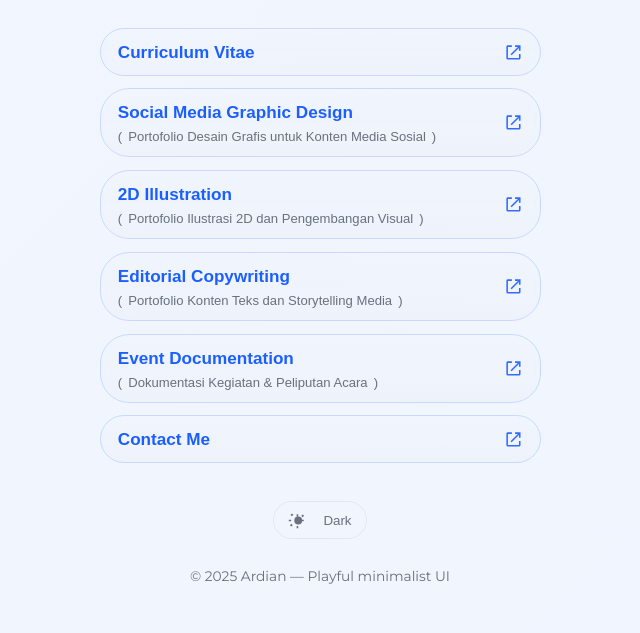
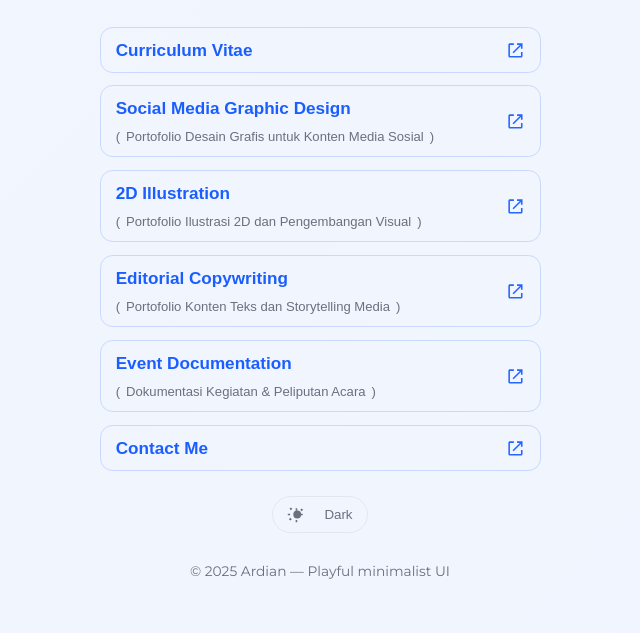
Before and after one commit to ardian-ars/portofolio, a plain HTML site: page index.html in a window 1280 px wide. Shown: the part 233-866 px from the top of the page, without its empty margins (320-960 px from the left). Drawn offline with Linux system fonts and the light colour scheme.

Commit message:
Update index.html

```diff
--- a/index.html
+++ b/index.html
@@ -4,41 +4,43 @@
 <meta charset="utf-8" />
 <meta name="viewport" content="width=device-width,initial-scale=1,viewport-fit=cover" />
 <title>Ardian Aryasena - Menu</title>
-
 <link href="https://fonts.googleapis.com/css2?family=Montserrat:wght@300;400;600;700&display=swap" rel="stylesheet">
-
 <style>
   :root{
-    --scale: 1.05; /* skala global +5% */
+    --scale: 1.05; /* global scale +5% */
     --accent: #1b5eff;
     --accent-pressed: #0f47d1;
-    --soft: rgba(27,94,255,0.12);
-    --glass: rgba(255,255,255,0.02);
-    --text-dark: #0f1720;
-    --muted-dark: rgba(17,24,39,0.6);
-    --light-bg1: #f6f8fc;
-    --light-bg2: #eef4ff;
-    --dark-bg1: #0b1220;
-    --dark-bg2: #101b33;
+    --bg-light-1: #f6f8fc;
+    --bg-light-2: #eef4ff;
+    --bg-dark-1: #0b1220;
+    --bg-dark-2: #101b33;
+    --text-light: #111827;
+    --text-dark: #e8eef6;
+    --muted-light: rgba(17,24,39,0.6);
+    --muted-dark: rgba(230,237,243,0.85);
+    --btn-border-light: rgba(27,94,255,0.18);
+    --btn-border-dark: rgba(255,255,255,0.12);
   }
 
-  /* default open in light mode */
+  /* default open in light */
   body.light{
-    --bg1: var(--light-bg1);
-    --bg2: var(--light-bg2);
+    --bg1: var(--bg-light-1);
+    --bg2: var(--bg-light-2);
+    --text: var(--text-light);
+    --muted: var(--muted-light);
+    --btn-border: var(--btn-border-light);
+  }
+
+  body:not(.light){
+    --bg1: var(--bg-dark-1);
+    --bg2: var(--bg-dark-2);
     --text: var(--text-dark);
     --muted: var(--muted-dark);
-  }
-  /* dark fallback */
-  body:not(.light){
-    --bg1: var(--dark-bg1);
-    --bg2: var(--dark-bg2);
-    --text: #e8eef6;
-    --muted: rgba(230,237,243,0.85);
+    --btn-border: var(--btn-border-dark);
   }
 
-  /* stable vertical centering on mobile */
-  html, body { height:100dvh; }
+  /* stable centering on mobile */
+  html,body { height:100dvh; }
 
   body{
     margin:0;
@@ -47,238 +49,234 @@
     align-items:center;
     justify-content:center;
     padding: calc(22px * var(--scale));
-    font-family: "Montserrat", system-ui, -apple-system, "Segoe UI", Roboto, "Helvetica Neue", Arial;
+    font-family:"Montserrat", system-ui, -apple-system, "Segoe UI", Roboto, "Helvetica Neue", Arial;
     background: linear-gradient(135deg, var(--bg1), var(--bg2));
-    background-size:240% 240%;
+    background-size:260% 260%;
     animation: bgShift 16s ease infinite;
     color:var(--text);
     -webkit-font-smoothing:antialiased;
     -moz-osx-font-smoothing:grayscale;
-    overflow:hidden;
+    overflow-x:hidden;
+    touch-action: manipulation;
     -webkit-tap-highlight-color: transparent;
-    touch-action: manipulation;
   }
   @keyframes bgShift{0%{background-position:0% 50%}50%{background-position:100% 50%}100%{background-position:0% 50%}}
 
-  /* ornaments (soft) */
-  .orb{ position:absolute; width:320px; height:320px; border-radius:50%; filter:blur(120px); opacity:0.26; z-index:0; pointer-events:none; mix-blend-mode:screen; }
-  .orb.one{ background: linear-gradient(135deg, rgba(27,94,255,0.95), rgba(255,255,255,0.06)); top:-110px; left:-80px; animation: float1 10s ease-in-out infinite; }
+  /* subtle background orbs */
+  .orb{ position:absolute; width:320px; height:320px; border-radius:50%; filter:blur(120px); opacity:0.24; z-index:0; pointer-events:none; mix-blend-mode:screen; }
+  .orb.one{ background: linear-gradient(135deg, rgba(27,94,255,0.95), rgba(255,255,255,0.06)); top:-100px; left:-80px; animation: float1 10s ease-in-out infinite; }
   .orb.two{ background: linear-gradient(135deg, rgba(255,102,196,0.92), rgba(255,255,255,0.04)); right:-100px; bottom:-80px; animation: float2 11s ease-in-out infinite; }
   @keyframes float1{0%{transform:translateY(0)}50%{transform:translateY(-20px)}100%{transform:translateY(0)}}
   @keyframes float2{0%{transform:translateY(0)}50%{transform:translateY(-14px)}100%{transform:translateY(0)}}
 
-  /* container center */
-  .wrap{ width:100%; max-width:800px; text-align:center; position:relative; z-index:6; display:flex; flex-direction:column; align-items:center; justify-content:center; gap: calc(12px * var(--scale)); padding: calc(10px * var(--scale)); box-sizing:border-box; }
+  .wrap{
+    width:100%;
+    max-width:820px;
+    text-align:center;
+    position:relative;
+    z-index:6;
+    display:flex;
+    flex-direction:column;
+    align-items:center;
+    justify-content:center;
+    gap: calc(12px * var(--scale));
+    padding: calc(10px * var(--scale));
+    box-sizing:border-box;
+  }
 
-  /* profile picture */
   .pfp{
     width: calc(110px * var(--scale));
     height: calc(110px * var(--scale));
     border-radius:50%;
     object-fit:cover;
+    margin:0;
     box-shadow: 0 18px 42px rgba(6,10,25,0.12), 0 4px 12px rgba(0,0,0,0.08);
-    animation: popIn 480ms cubic-bezier(.2,.9,.2,1);
+    animation: popIn 520ms cubic-bezier(.2,.9,.2,1);
     will-change: transform, box-shadow;
   }
-  @keyframes popIn{from{transform:scale(.96);opacity:0}to{transform:scale(1);opacity:1}}
+  @keyframes popIn{ from{transform:scale(.96);opacity:0} to{transform:scale(1);opacity:1} }
 
   .title{ font-size: calc(1.36rem * var(--scale)); margin: calc(4px * var(--scale)) 0 0 0; font-weight:700; color:var(--accent); }
   .subtitle{ margin: calc(4px * var(--scale)) 0 calc(8px * var(--scale)) 0; font-size: calc(0.92rem * var(--scale)); color:var(--muted); }
 
-  /* menu vertical */
-  .menu{ margin-top: calc(8px * var(--scale)); width:100%; display:flex; flex-direction:column; gap: calc(12px * var(--scale)); align-items:center; padding: calc(6px * var(--scale)) 0 calc(12px * var(--scale)) 0; }
+  /* menu column: buttons fill width; on mobile use safe margins */
+  .menu{
+    margin-top: calc(8px * var(--scale));
+    width:100%;
+    display:flex;
+    flex-direction:column;
+    gap: calc(12px * var(--scale));
+    align-items:center;
+    padding-bottom: env(safe-area-inset-bottom);
+  }
 
-  /* BUTTON STYLE — like image 1 */
+  /* BUTTON: rectangular with rounded corners (not oval) */
   .menu .btn{
-    display: flex;
+    display:flex;
     align-items:center;
     justify-content: space-between;
-    gap:12px;
-    width:100%;
+    width: calc(100% - 16px);
     max-width: calc(420px * var(--scale));
-    padding: calc(12px * var(--scale)) calc(16px * var(--scale));
-    border-radius: calc(28px * var(--scale)); /* pill */
+    padding: calc(12px * var(--scale)) calc(14px * var(--scale));
+    border-radius: calc(12px * var(--scale)); /* small rounded rectangle */
     background: transparent;
-    border: 1px solid rgba(27,94,255,0.18); /* light blue border */
+    border: 1px solid var(--btn-border);
     color: var(--accent);
-    font-weight:700; /* bold label */
+    font-weight:700;
     font-size: calc(1.02rem * var(--scale));
     cursor:pointer;
+    position:relative;
+    overflow:hidden;
     transition: background 140ms linear, color 140ms linear, box-shadow 140ms linear, transform 110ms ease;
-    position: relative;
-    overflow: hidden;
+    will-change: transform, background, box-shadow;
     -webkit-tap-highlight-color: transparent;
-    will-change: transform, background, box-shadow;
   }
 
-  /* add subtle inset to look like the reference */
-  .menu .btn::before{
-    content: '';
-    position: absolute;
-    inset: 0;
-    border-radius: inherit;
-    background: linear-gradient(180deg, rgba(255,255,255,0.015), rgba(0,0,0,0.01));
-    mix-blend-mode: overlay;
-    pointer-events: none;
+  /* label and description layout */
+  .btn .text-wrap{
+    display:flex;
+    flex-direction:column;
+    align-items:flex-start;
+    gap:6px;
+    text-align:left;
+    width: calc(100% - 40px);
   }
+  .btn .label{ display:block; line-height:1.05; word-break:break-word; white-space:normal; }
+  .btn .desc{ display:block; margin-top:6px; font-size: calc(0.78rem * var(--scale)); font-weight:400; color:var(--muted); }
+  .btn .desc::before{ content:"("; margin-right:6px; } .btn .desc::after{ content:")"; margin-left:6px; }
 
-  /* icon at right (open in new tab) */
+  /* right icon */
   .btn .open-icon{
     width: calc(18px * var(--scale));
     height: calc(18px * var(--scale));
     flex-shrink:0;
-    opacity:0.9;
     color: var(--accent);
-    display:inline-flex;
-    align-items:center;
-    justify-content:center;
+    opacity:0.95;
   }
 
-  /* pressed state like image 2 (filled accent, white text) */
-  .menu .btn.pressed, .menu .btn:active {
+  /* hover / active behavior: change bg and make text white */
+  .menu .btn:hover,
+  .menu .btn:focus,
+  .menu .btn.pressed{
     background: linear-gradient(180deg, var(--accent), var(--accent-pressed));
     color: #fff;
-    box-shadow: 0 12px 30px rgba(15,71,209,0.18);
+    box-shadow: 0 12px 28px rgba(15,71,209,0.12);
     border-color: transparent;
-    transform: translateY(-2px) scale(0.995);
+    transform: translateY(-2px); /* subtle lift */
   }
 
-  /* description (smaller + in parentheses) */
-  .desc{ display:block; font-size: calc(0.78rem * var(--scale)); font-weight:400; color:var(--muted); margin-top:6px; }
-  .desc::before{ content: "("; margin-right:6px; } .desc::after{ content: ")"; margin-left:6px; }
+  /* when button is hovered/pressed, ensure nested text colors change to white */
+  .menu .btn:hover .label,
+  .menu .btn:focus .label,
+  .menu .btn.pressed .label,
+  .menu .btn:hover .desc,
+  .menu .btn:focus .desc,
+  .menu .btn.pressed .desc,
+  .menu .btn:hover .open-icon,
+  .menu .btn:focus .open-icon,
+  .menu .btn.pressed .open-icon{
+    color: #fff;
+    fill: #fff;
+  }
+
+  /* accessible focus outline */
+  .menu .btn:focus{ outline: 3px solid rgba(0,87,255,0.12); outline-offset:4px; }
 
   /* entrance */
   .menu .btn{ opacity:0; transform: translateY(10px) scale(.997); animation: btnIn 420ms ease forwards; }
-  .menu .btn:nth-child(1){ animation-delay: 140ms; }
-  .menu .btn:nth-child(2){ animation-delay: 200ms; }
-  .menu .btn:nth-child(3){ animation-delay: 260ms; }
-  .menu .btn:nth-child(4){ animation-delay: 320ms; }
-  .menu .btn:nth-child(5){ animation-delay: 380ms; }
-  .menu .btn:nth-child(6){ animation-delay: 440ms; }
+  .menu .btn:nth-child(1){ animation-delay: 120ms; }
+  .menu .btn:nth-child(2){ animation-delay: 180ms; }
+  .menu .btn:nth-child(3){ animation-delay: 240ms; }
+  .menu .btn:nth-child(4){ animation-delay: 300ms; }
+  .menu .btn:nth-child(5){ animation-delay: 360ms; }
+  .menu .btn:nth-child(6){ animation-delay: 420ms; }
   @keyframes btnIn{ to{ opacity:1; transform:translateY(0) scale(1);} }
 
   /* mode toggle */
-  #modeBtn{
-    margin-top: calc(12px * var(--scale));
-    padding: calc(8px * var(--scale)) calc(14px * var(--scale));
-    border-radius:999px;
-    background:transparent;
-    border:1px solid rgba(0,0,0,0.06);
-    color:var(--muted);
-    display:inline-flex;
-    align-items:center;
-    gap:10px;
-    cursor:pointer;
-    transition: transform 120ms ease, color 120ms;
-  }
+  #modeBtn{ margin-top: calc(12px * var(--scale)); padding: calc(8px * var(--scale)) calc(14px * var(--scale)); border-radius:999px; background:transparent; border:1px solid rgba(0,0,0,0.06); color:var(--muted); display:inline-flex; align-items:center; gap:10px; cursor:pointer; transition: transform 120ms ease; }
   #modeBtn:active{ transform: translateY(1px) scale(.997); }
-
-  .icon-sun, .icon-moon { width: calc(18px * var(--scale)); height: calc(18px * var(--scale)); display:inline-block; fill: currentColor; }
+  .icon-sun, .icon-moon{ width: calc(18px * var(--scale)); height: calc(18px * var(--scale)); display:inline-block; fill: currentColor; }
 
   footer{ margin-top: calc(16px * var(--scale)); font-size: calc(0.82rem * var(--scale)); color:var(--muted); }
 
-  /* responsive small */
   @media (max-width:520px){
-    .pfp{ width: calc(96px * var(--scale)); height: calc(96px * var(--scale)); }
-    .menu .btn{ max-width:92%; padding: calc(12px * var(--scale)) calc(14px * var(--scale)); border-radius: calc(24px * var(--scale)); font-size: calc(1rem * var(--scale)); }
     .wrap{ padding-bottom: env(safe-area-inset-bottom); }
+    .menu .btn{ max-width:92%; padding: calc(12px * var(--scale)) calc(12px * var(--scale)); border-radius: calc(10px * var(--scale)); font-size: calc(1rem * var(--scale)); }
+    .btn .text-wrap{ width: calc(100% - 36px); }
   }
 
 </style>
 </head>
 <body class="light">
 
-<!-- subtle orbs -->
 <div class="orb one" aria-hidden="true"></div>
 <div class="orb two" aria-hidden="true"></div>
 
 <div class="wrap" role="main" aria-labelledby="main-title">
-
-  <!-- avatar dari GitHub (ardian-ars) -->
   <img class="pfp" src="https://github.com/ardian-ars.png?size=300" alt="Foto Profil Ardian Aryasena">
-
   <h1 id="main-title" class="title">Ardian Aryasena</h1>
   <p class="subtitle">Visual Portfolio Navigator</p>
 
   <nav class="menu" role="navigation" aria-label="Primary menu">
 
-    <!-- contoh tombol: label bold, icon di kanan -->
-    <button class="btn" data-key="cv">
-      <span class="label">Curriculum Vitae</span>
-      <span style="display:flex;flex-direction:column;align-items:flex-end;">
-        <svg class="open-icon" viewBox="0 0 24 24" fill="currentColor" aria-hidden="true">
-          <path d="M14 3h7v7h-2V6.41l-9.29 9.3-1.41-1.41 9.3-9.29H14V3z"></path>
-          <path d="M5 5h5V3H5c-1.1 0-2 .9-2 2v14c0 1.1.9 2 2 2h14c1.1 0 2-.9 2-2v-5h-2v5H5V5z"></path>
-        </svg>
+    <button class="btn" data-key="cv" aria-label="Open Curriculum Vitae">
+      <span class="text-wrap">
+        <span class="label">Curriculum Vitae</span>
       </span>
+      <svg class="open-icon" viewBox="0 0 24 24" fill="currentColor" aria-hidden="true"><path d="M14 3h7v7h-2V6.41l-9.29 9.3-1.41-1.41 9.3-9.29H14V3z"></path><path d="M5 5h5V3H5c-1.1 0-2 .9-2 2v14c0 1.1.9 2 2 2h14c1.1 0 2-.9 2-2v-5h-2v5H5V5z"></path></svg>
     </button>
 
-    <button class="btn" data-key="smd">
-      <span style="text-align:left;">
+    <button class="btn" data-key="smd" aria-label="Open Social Media Graphic Design">
+      <span class="text-wrap">
         <span class="label">Social Media Graphic Design</span>
         <span class="desc">Portofolio Desain Grafis untuk Konten Media Sosial</span>
       </span>
-      <svg class="open-icon" viewBox="0 0 24 24" fill="currentColor" aria-hidden="true">
-        <path d="M14 3h7v7h-2V6.41l-9.29 9.3-1.41-1.41 9.3-9.29H14V3z"></path>
-        <path d="M5 5h5V3H5c-1.1 0-2 .9-2 2v14c0 1.1.9 2 2 2h14c1.1 0 2-.9 2-2v-5h-2v5H5V5z"></path>
-      </svg>
+      <svg class="open-icon" viewBox="0 0 24 24" fill="currentColor" aria-hidden="true"><path d="M14 3h7v7h-2V6.41l-9.29 9.3-1.41-1.41 9.3-9.29H14V3z"></path><path d="M5 5h5V3H5c-1.1 0-2 .9-2 2v14c0 1.1.9 2 2 2h14c1.1 0 2-.9 2-2v-5h-2v5H5V5z"></path></svg>
     </button>
 
-    <button class="btn" data-key="ill">
-      <span style="text-align:left;">
+    <button class="btn" data-key="ill" aria-label="Open 2D Illustration">
+      <span class="text-wrap">
         <span class="label">2D Illustration</span>
         <span class="desc">Portofolio Ilustrasi 2D dan Pengembangan Visual</span>
       </span>
-      <svg class="open-icon" viewBox="0 0 24 24" fill="currentColor" aria-hidden="true">
-        <path d="M14 3h7v7h-2V6.41l-9.29 9.3-1.41-1.41 9.3-9.29H14V3z"></path>
-        <path d="M5 5h5V3H5c-1.1 0-2 .9-2 2v14c0 1.1.9 2 2 2h14c1.1 0 2-.9 2-2v-5h-2v5H5V5z"></path>
-      </svg>
+      <svg class="open-icon" viewBox="0 0 24 24" fill="currentColor" aria-hidden="true"><path d="M14 3h7v7h-2V6.41l-9.29 9.3-1.41-1.41 9.3-9.29H14V3z"></path><path d="M5 5h5V3H5c-1.1 0-2 .9-2 2v14c0 1.1.9 2 2 2h14c1.1 0 2-.9 2-2v-5h-2v5H5V5z"></path></svg>
     </button>
 
-    <button class="btn" data-key="copy">
-      <span style="text-align:left;">
+    <button class="btn" data-key="copy" aria-label="Open Editorial Copywriting">
+      <span class="text-wrap">
         <span class="label">Editorial Copywriting</span>
         <span class="desc">Portofolio Konten Teks dan Storytelling Media</span>
       </span>
-      <svg class="open-icon" viewBox="0 0 24 24" fill="currentColor" aria-hidden="true">
-        <path d="M14 3h7v7h-2V6.41l-9.29 9.3-1.41-1.41 9.3-9.29H14V3z"></path>
-        <path d="M5 5h5V3H5c-1.1 0-2 .9-2 2v14c0 1.1.9 2 2 2h14c1.1 0 2-.9 2-2v-5h-2v5H5V5z"></path>
-      </svg>
+      <svg class="open-icon" viewBox="0 0 24 24" fill="currentColor" aria-hidden="true"><path d="M14 3h7v7h-2V6.41l-9.29 9.3-1.41-1.41 9.3-9.29H14V3z"></path><path d="M5 5h5V3H5c-1.1 0-2 .9-2 2v14c0 1.1.9 2 2 2h14c1.1 0 2-.9 2-2v-5h-2v5H5V5z"></path></svg>
     </button>
 
-    <button class="btn" data-key="event">
-      <span style="text-align:left;">
+    <button class="btn" data-key="event" aria-label="Open Event Documentation">
+      <span class="text-wrap">
         <span class="label">Event Documentation</span>
         <span class="desc">Dokumentasi Kegiatan & Peliputan Acara</span>
       </span>
-      <svg class="open-icon" viewBox="0 0 24 24" fill="currentColor" aria-hidden="true">
-        <path d="M14 3h7v7h-2V6.41l-9.29 9.3-1.41-1.41 9.3-9.29H14V3z"></path>
-        <path d="M5 5h5V3H5c-1.1 0-2 .9-2 2v14c0 1.1.9 2 2 2h14c1.1 0 2-.9 2-2v-5h-2v5H5V5z"></path>
-      </svg>
+      <svg class="open-icon" viewBox="0 0 24 24" fill="currentColor" aria-hidden="true"><path d="M14 3h7v7h-2V6.41l-9.29 9.3-1.41-1.41 9.3-9.29H14V3z"></path><path d="M5 5h5V3H5c-1.1 0-2 .9-2 2v14c0 1.1.9 2 2 2h14c1.1 0 2-.9 2-2v-5h-2v5H5V5z"></path></svg>
     </button>
 
-    <button class="btn" data-key="contact">
-      <span class="label">Contact Me</span>
-      <svg class="open-icon" viewBox="0 0 24 24" fill="currentColor" aria-hidden="true">
-        <path d="M14 3h7v7h-2V6.41l-9.29 9.3-1.41-1.41 9.3-9.29H14V3z"></path>
-        <path d="M5 5h5V3H5c-1.1 0-2 .9-2 2v14c0 1.1.9 2 2 2h14c1.1 0 2-.9 2-2v-5h-2v5H5V5z"></path>
-      </svg>
+    <button class="btn" data-key="contact" aria-label="Contact Me">
+      <span class="text-wrap">
+        <span class="label">Contact Me</span>
+      </span>
+      <svg class="open-icon" viewBox="0 0 24 24" fill="currentColor" aria-hidden="true"><path d="M14 3h7v7h-2V6.41l-9.29 9.3-1.41-1.41 9.3-9.29H14V3z"></path><path d="M5 5h5V3H5c-1.1 0-2 .9-2 2v14c0 1.1.9 2 2 2h14c1.1 0 2-.9 2-2v-5h-2v5H5V5z"></path></svg>
     </button>
 
   </nav>
 
-  <button id="modeBtn" aria-pressed="true" aria-label="Toggle theme" title="Toggle theme">
-    <!-- icon will be injected by JS -->
-  </button>
+  <button id="modeBtn" aria-pressed="true" aria-label="Toggle theme" title="Toggle theme"></button>
 
   <footer>© 2025 Ardian — Playful minimalist UI</footer>
 </div>
 
 <script>
-/* ======================
+/* =========================
    GANTI LINK DI SINI
    Isi URL lengkap (contoh: 'https://example.com/cv.pdf')
-   ====================== */
+   ========================= */
 const LINKS = {
   cv: "#",
   smd: "#",
@@ -288,50 +286,49 @@ const LINKS = {
   contact: "#"
 };
 
-/* buka link + beri efek pressed sementara (agar terlihat seperti gambar 2) */
+/* buka link setelah efek pendek (press visual) */
 document.querySelectorAll('.menu .btn').forEach(btn=>{
   btn.addEventListener('click', function(e){
-    // apply pressed class quickly
+    // visual pressed
     btn.classList.add('pressed');
-    setTimeout(()=> btn.classList.remove('pressed'), 240); // durasi singkat
+    setTimeout(()=> btn.classList.remove('pressed'), 260);
 
+    // open link
     const key = btn.dataset.key;
     const url = (LINKS[key] || '').trim();
     if(!url || url === '#'){
       setTimeout(()=> alert('Link tombol ini belum diset. Edit bagian LINKS pada script.'), 180);
       return;
     }
-    // buka di tab baru setelah delay kecil supaya efek terlihat
     setTimeout(()=> window.open(url, '_blank'), 140);
-  }, {passive:true});
+  }, {passive: true});
 });
 
-/* THEME TOGGLE (ikon matahari / bulan) */
+/* theme toggle (icon + label) */
 const modeBtn = document.getElementById('modeBtn');
 
-function renderModeButton(){
+function renderMode(){
   const isLight = document.body.classList.contains('light');
   modeBtn.innerHTML = isLight
-    ? `<svg class="icon-sun" viewBox="0 0 24 24" fill="currentColor" aria-hidden="true" width="18" height="18"><path d="M6.76 4.84l-1.8-1.79L3.17 4.84l1.79 1.8 1.8-1.8zM1 13h3v-2H1v2zm10 9h2v-3h-2v3zm7.66-17.66l-1.79 1.8 1.8 1.8 1.79-1.8-1.8-1.8zM17 13h3v-2h-3v2zM4.22 19.78l1.8-1.79-1.8-1.8-1.79 1.8 1.79 1.79zM13 4h-2v3h2V4zm0 13a5 5 0 100-10 5 5 0 000 10z"/></svg><span style="margin-left:6px">Dark</span>`
-    : `<svg class="icon-moon" viewBox="0 0 24 24" fill="currentColor" aria-hidden="true" width="18" height="18"><path d="M21 12.79A9 9 0 1111.21 3 7 7 0 0021 12.79z"/></svg><span style="margin-left:6px">Light</span>`;
+    ? `<svg class="icon-sun" viewBox="0 0 24 24" fill="currentColor" width="18" height="18" aria-hidden="true"><path d="M6.76 4.84l-1.8-1.79L3.17 4.84l1.79 1.8 1.8-1.8zM1 13h3v-2H1v2zm10 9h2v-3h-2v3zm7.66-17.66l-1.79 1.8 1.8 1.8 1.79-1.8-1.8-1.8zM17 13h3v-2h-3v2zM4.22 19.78l1.8-1.79-1.8-1.8-1.79 1.8 1.79 1.79zM13 4h-2v3h2V4zm0 13a5 5 0 100-10 5 5 0 000 10z"/></svg><span style="margin-left:8px">Dark</span>`
+    : `<svg class="icon-moon" viewBox="0 0 24 24" fill="currentColor" width="18" height="18" aria-hidden="true"><path d="M21 12.79A9 9 0 1111.21 3 7 7 0 0021 12.79z"/></svg><span style="margin-left:8px">Light</span>`;
   modeBtn.setAttribute('aria-pressed', isLight ? 'true' : 'false');
 }
 
-/* init theme from storage; default open in light */
+/* inisialisasi preferensi tema (default light) */
 (function initTheme(){
   try{
     const saved = localStorage.getItem('aria_theme');
     if(saved === '0'){ document.body.classList.remove('light'); } else { document.body.classList.add('light'); }
   }catch(e){ document.body.classList.add('light'); }
-  renderModeButton();
+  renderMode();
 })();
 
 modeBtn.addEventListener('click', ()=>{
   document.body.classList.toggle('light');
   try{ localStorage.setItem('aria_theme', document.body.classList.contains('light') ? '1' : '0'); }catch(e){}
-  renderModeButton();
+  renderMode();
 });
-
 </script>
 </body>
 </html>
```
